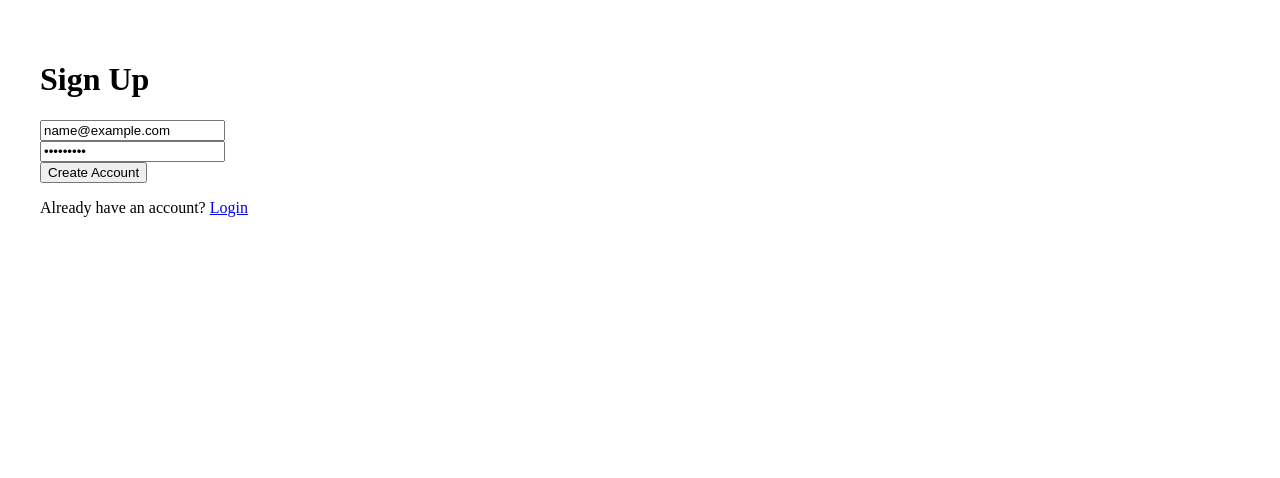
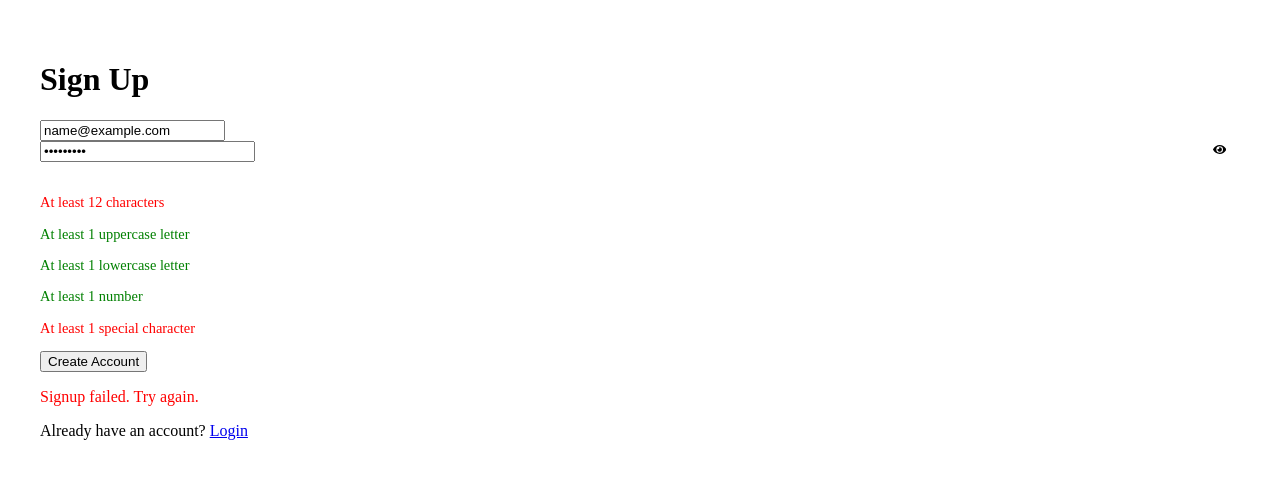
Before and after one commit to Jay55Martinez/Persistent-Web-Clock, a React (Vite) app in the folder frontend/: page /signup in a window 1280 px wide. Both pictures are taken after typing "name@example.com", "Sample123" into the empty fields and a click on the button "Create Account". Shown: the top 478 px of the page. Built offline with nearby package versions, Linux system fonts and the light colour scheme; no server answers.

Commit message:
Add login features, Email format check, password requirements, and password view toggle

```diff
--- a/frontend/package.json
+++ b/frontend/package.json
@@ -7,12 +7,14 @@
     "dev": "vite",
     "build": "tsc -b && vite build",
     "lint": "eslint .",
-    "preview": "vite preview"
+    "preview": "vite preview",
+    "tailwind:init": "tailwindcss init -p"
   },
   "dependencies": {
     "axios": "^1.10.0",
     "react": "^19.1.0",
     "react-dom": "^19.1.0",
+    "react-icons": "^5.5.0",
     "react-router-dom": "^7.6.2"
   },
   "devDependencies": {
--- a/frontend/src/pages/LoginPage.tsx
+++ b/frontend/src/pages/LoginPage.tsx
@@ -2,17 +2,21 @@ import React, { useState } from "react";
 import { useNavigate } from "react-router-dom";
 import { useAuth } from "../context/AuthContext";
 import { loginUser } from "../api/auth";
+// Icons
+import { FaEye, FaEyeSlash } from "react-icons/fa";
 
 const LoginPage = () => {
   const [email, setEmail] = useState("");
   const [password, setPassword] = useState("");
+  const [showPassword, setShowPassword] = useState(false);
   const { login } = useAuth();
   const navigate = useNavigate();
 
   const handleSubmit = async (e: React.FormEvent) => {
     e.preventDefault();
     try {
-      const data = await loginUser(email, password);
+      const normalizedEmail = email.trim().toLowerCase(); // use normalizedEmail in API call instead of raw email
+      const data = await loginUser(normalizedEmail, password);
       localStorage.setItem("token", data.token); // Store JWT
       login(); // update context
       navigate("/timer");
@@ -33,13 +37,33 @@ const LoginPage = () => {
           onChange={(e) => setEmail(e.target.value)}
         />
         <br />
+        <div style={{ position: "relative" }}>
           <input
-          type="password"
+            type={showPassword ? "text" : "password"}
             placeholder="Password"
             value={password}
             required
             onChange={(e) => setPassword(e.target.value)}
+            style={{ paddingRight: "2rem" }}
           />
+          <button
+            type="button"
+            onMouseDown={() => setShowPassword(true)}
+            onMouseUp={() => setShowPassword(false)}
+            onMouseLeave={() => setShowPassword(false)}
+            style={{
+              position: "absolute",
+              right: "0.5rem",
+              top: "50%",
+              transform: "translateY(-50%)",
+              background: "none",
+              border: "none",
+              cursor: "pointer",
+            }}
+          >
+            {showPassword ? <FaEyeSlash /> : <FaEye />}
+          </button>
+        </div>
         <br />
         <button type="submit">Login</button>
       </form>
--- a/frontend/src/pages/SignupPage.tsx
+++ b/frontend/src/pages/SignupPage.tsx
@@ -1,28 +1,91 @@
-import React, { useState } from 'react';
-import { useNavigate } from 'react-router-dom';
-import { signupUser } from '../api/auth';
-import { useAuth } from '../context/AuthContext';
+import React, { useState } from "react";
+import { useNavigate } from "react-router-dom";
+import { signupUser } from "../api/auth";
+import { useAuth } from "../context/AuthContext";
+// Icons
+import { FaEye, FaEyeSlash } from "react-icons/fa";
 
 const SignupPage = () => {
-  const [email, setEmail] = useState('');
-  const [password, setPassword] = useState('');
+  const [email, setEmail] = useState("");
+  const [password, setPassword] = useState("");
+  const [error, setError] = useState("");
+  const [passwordValidations, setPasswordValidations] = useState({
+    length: false,
+    upper: false,
+    lower: false,
+    number: false,
+    special: false,
+  });
+  const [showPassword, setShowPassword] = useState(false);
+  const [loading, setLoading] = useState(false);
+  const [success, setSuccess] = useState(false);
   const navigate = useNavigate();
   const { login } = useAuth();
 
+  const handlePasswordChange = (value: string) => {
+    setPassword(value);
+    setPasswordValidations({
+      length: password.length >= 12,
+      upper: /[A-Z]/.test(value),
+      lower: /[a-z]/.test(value),
+      number: /[0-9]/.test(value),
+      special: /[^a-zA-Z0-9]/.test(value),
+    });
+  };
+
   const handleSubmit = async (e: React.FormEvent) => {
     e.preventDefault();
+
+    // Check for valid email format
+    function isValidEmail(email: string) {
+      email = email.trim();
+
+      const regex =
+        /^[a-zA-Z0-9.!#$%&'*+/=?^_`{|}~-]+@([a-zA-Z0-9-]+\.)+[a-zA-Z]{2,}$/;
+
+      // Basic syntax check
+      if (!regex.test(email)) return false;
+
+      // Additional check: Domain must not start or end with a dash
+      const domain = email.split("@")[1];
+      if (!domain || domain.startsWith("-") || domain.endsWith("-"))
+        return false;
+
+      // Ensure there are no double dots ".."
+      if (email.includes("..")) return false;
+
+      return true;
+    }
+
+    if (!isValidEmail(email)) {
+      setError("Please enter a valid email address.");
+      return;
+    }
+
+    setError("");
+    setLoading(true);
+    setSuccess(false);
+
     try {
-      const data = await signupUser(email, password);
-      localStorage.setItem('token', data.token); // optional if your backend returns it
-      login(); // update auth context
-      navigate('/timer');
-    } catch (err) {
-      alert('Signup failed. Try again.');
+      const normalizedEmail = email.trim().toLowerCase();
+      const data = await signupUser(normalizedEmail, password);
+      localStorage.setItem("token", data.token);
+      login();
+      setSuccess(true);
+      navigate("/timer");
+    } catch (err: any) {
+      if (err.response?.status === 409) {
+        setError("Email is already registered.");
+      } else {
+        setError("Signup failed. Try again.");
+      }
+    } finally {
+      setLoading(false);
     }
   };
 
   return (
-    <form onSubmit={handleSubmit} style={{ padding: '2rem' }}>
+    <form onSubmit={handleSubmit} style={{ padding: "2rem" }}>
       <h1>Sign Up</h1>
       <input
         type="email"
@@ -32,15 +95,66 @@ const SignupPage = () => {
         onChange={(e) => setEmail(e.target.value)}
       />
       <br />
-      <input
-        type="password"
-        placeholder="Password"
-        value={password}
-        required
-        onChange={(e) => setPassword(e.target.value)}
-      />
+      <div style={{ position: "relative" }}>
+        <input
+          type={showPassword ? "text" : "password"}
+          placeholder="Password"
+          value={password}
+          required
+          onChange={(e) => handlePasswordChange(e.target.value)}
+          style={{ paddingRight: "2rem" }}
+        />
+        <button
+          type="button"
+          onMouseDown={() => setShowPassword(true)}
+          onMouseUp={() => setShowPassword(false)}
+          onMouseLeave={() => setShowPassword(false)}
+          style={{
+            position: "absolute",
+            right: "0.5rem",
+            top: "50%",
+            transform: "translateY(-50%)",
+            background: "none",
+            border: "none",
+            cursor: "pointer",
+          }}
+        >
+          {showPassword ? <FaEyeSlash /> : <FaEye />}
+        </button>
+      </div>
       <br />
-      <button type="submit">Create Account</button>
+
+      {/* Password requirments */}
+      {password != "" && (
+        <div style={{ fontSize: "0.9rem", marginTop: "0.5rem" }}>
+          <p style={{ color: passwordValidations.length ? "green" : "red" }}>
+            At least 12 characters
+          </p>
+          <p style={{ color: passwordValidations.upper ? "green" : "red" }}>
+            At least 1 uppercase letter
+          </p>
+          <p style={{ color: passwordValidations.lower ? "green" : "red" }}>
+            At least 1 lowercase letter
+          </p>
+          <p style={{ color: passwordValidations.number ? "green" : "red" }}>
+            At least 1 number
+          </p>
+          <p style={{ color: passwordValidations.special ? "green" : "red" }}>
+            At least 1 special character
+          </p>
+        </div>
+      )}
+
+      <button type="submit" disabled={loading}>
+        Create Account
+      </button>
+
+      {error && <p style={{ color: "red" }}>{error}</p>}
+      {success && (
+        <p style={{ color: "green" }}>Account created! Redirecting...</p>
+      )}
+      {loading && <p>Creating your account...</p>}
+
       <p>
         Already have an account? <a href="/">Login</a>
       </p>
```
Also changed, not shown: 2 other files (tests, documents, lock files or other folders). Lines whose indentation alone changed are shown as unchanged.
